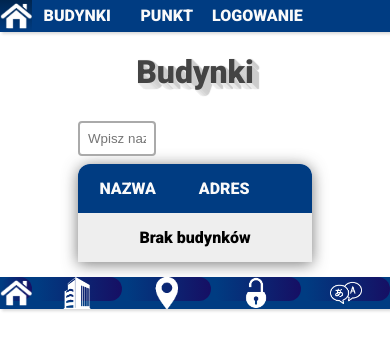
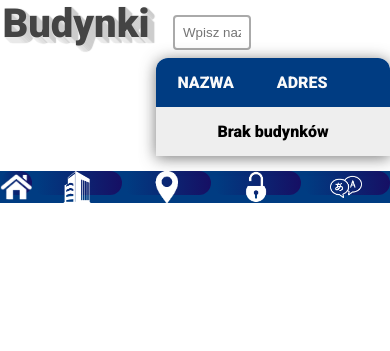
Before and after one commit to PRz-IO/p02-g02-planprz-p02-g02-planprz, a Django app: template PRzMapa/myapp/templates/budynki.html in a window 390 px wide. Shown: the top 351 px of the page. Run offline with Django 3.2, Linux system fonts and the light colour scheme; the template is opened without the code that fills it, so the values that code supplies are empty.

Commit message:
Mobilna stopka css

```diff
--- a/PRzMapa/myapp/static/m_budynki.css
+++ b/PRzMapa/myapp/static/m_budynki.css
@@ -1,7 +1,16 @@
-@media only screen and (max-weight: 800px)
+@media only screen and (min-width:801px){
+    #stopka{
+        display:none;
+    }
+}
+@media only screen and (max-width: 800px)
 {
         .topBar{
         position: relative !important;
+        display:none;
+    }
+    #stopka{
+        display:initial;
     }
 
     .kontenerBudynki h1{
--- a/PRzMapa/myapp/static/style.css
+++ b/PRzMapa/myapp/static/style.css
@@ -19,7 +19,7 @@ body, html {
 }
 
     /* STRONA GŁÓWNA */
-.topBar {
+.topBar #stopka{
     background-color: white;
     width: 100%;
     height: auto;
@@ -38,7 +38,7 @@ body, html {
 }
 
     /* LISTA ROZWIJANA */
-.topBar ol {
+.topBar ol ,#stopka ol{
     list-style-type: none;
     padding: 0;
     margin: 0;
@@ -48,7 +48,7 @@ body, html {
     text-align: center;
 }
 
-.topBar ol a {
+.topBar ol a , #stopka ol a{
     display: block;
     text-decoration: none;
     color: #fafafa;
@@ -56,62 +56,62 @@ body, html {
     text-transform: uppercase;
 }
 
-.topBar ol > li > a:first-child {
+.topBar ol > li > a:first-child ,#stopka ol > li > a:first-child{
     padding: 0;
     height: 2em;
 }
 
-.topBar ol > li {
+.topBar ol > li, #stopka ol > li{
     float: left;
     width: calc((100% - 36px) / 4);
     margin-left: 1px;
     height: 2em;
 }
 
-.topBar ol > li:first-child {
+.topBar ol > li:first-child, #stopka ol > li:first-child{
     margin-left: 0;
     left: 32px;
     width: 32px;
     padding: 0;
 }
 
-.topBar ol > li:hover {
+.topBar ol > li:hover, #stopka  ol > li:hover{
     background-color: #EEE;
 }
 
-.topBar ol > li:hover > a {
+.topBar ol > li:hover > a, #stopka ol > li:hover > a {
     background: rgb(0,37,79);
     background: linear-gradient(180deg, rgba(0,37,79,1) 0%, rgba(0,60,130,1) 100%);
 }
 
-.topBar ol > li:hover > ul {
+.topBar ol > li:hover > ul, #stopka ol > li:hover > ul{
     display: block;
 }
 
-.topBar ol > li > ul {
+.topBar ol > li > ul ,#stopka ol > li > ul {
     display: none;
     list-style-type: none;
     padding: 0;
     margin: 0;
 }
 
-.topBar ol > li > ul > li {
+.topBar ol > li > ul > li, #stopka  ol > li > ul > li{
     position: relative;
     background: rgb(0,60,130);
     background: linear-gradient(0deg, rgba(0,60,130,1) 0%, rgba(3,84,179,1) 100%);
     box-shadow: rgba(0, 0, 0, 0.15) 0 0 5px;
 }
 
-.topBar ol > li > ul > li:hover {
+.topBar ol > li > ul > li:hover, #stopka ol > li > ul > li:hover{
     background-color: #DDD;
 }
 
-.topBar ol > li > ul > li:hover > a {
+.topBar ol > li > ul > li:hover > a, #stopka  ol > li > ul > li:hover{
     background: rgb(0,37,79);
     background: linear-gradient(180deg, rgba(0,37,79,1) 0%, rgba(0,60,130,1) 100%);
 }
 
-.topBar a:hover {
+.topBar a:hover, #stopka a:hover{
 
     color: #ffffff;
 }
--- a/PRzMapa/myapp/templates/budynki.html
+++ b/PRzMapa/myapp/templates/budynki.html
@@ -34,7 +34,7 @@
         {% endfor %}
         </table>
     </div>
-    <div id="stopka" class="topBar">
+    <div id="stopka">
         <ol class="menu">
             <li><a href="{% url 'index' %}">
                 <img src="{% static 'domek.png' %}" width="32" height="32">
```
